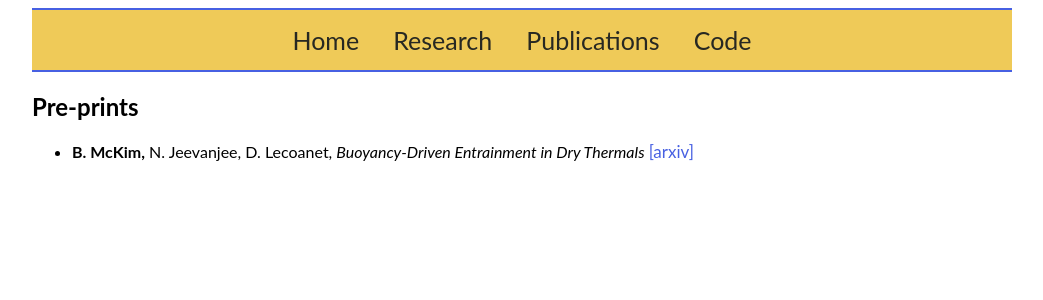
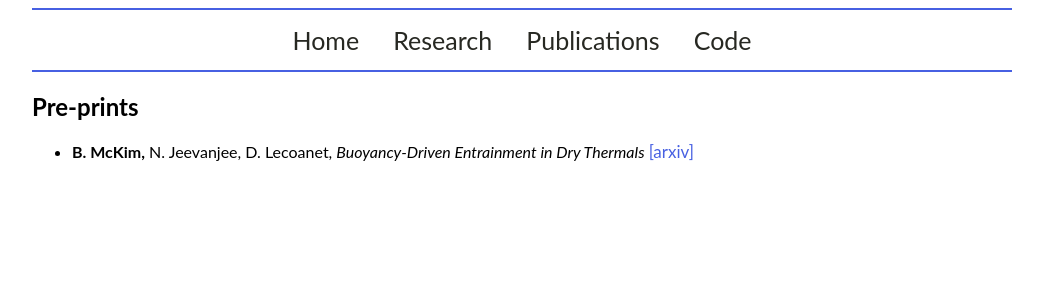
Before and after one commit to mckimb/mckimb.github.io, a Jekyll site: the page built from papers/index.html, in a window 1280 px wide. Shown: the top 300 px of the page, without its empty margins (118-1161 px from the left). Built offline with Jekyll 4.4.1, drawn with Linux system fonts in a browser that asks for light colours.

Commit message:
Update main.css

```diff
--- a/css/main.css
+++ b/css/main.css
@@ -86,7 +86,6 @@ nav ul li, footer ul li {
 .topnav {
     \\ border:2px solid #272822;
     border:2px solid #4760e2;
-    background-color: #EFCA58;
     border-width:2px 0;
     list-style:none;
     margin:0;
```
